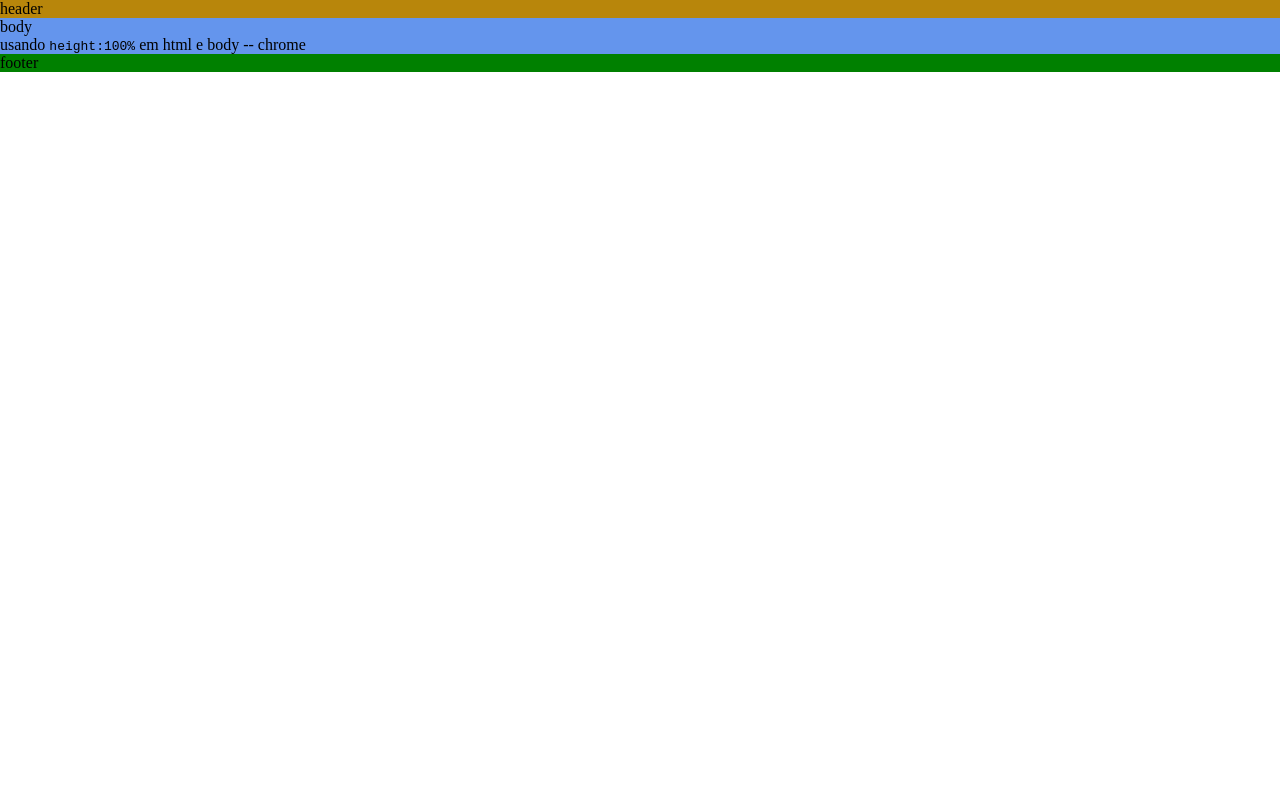
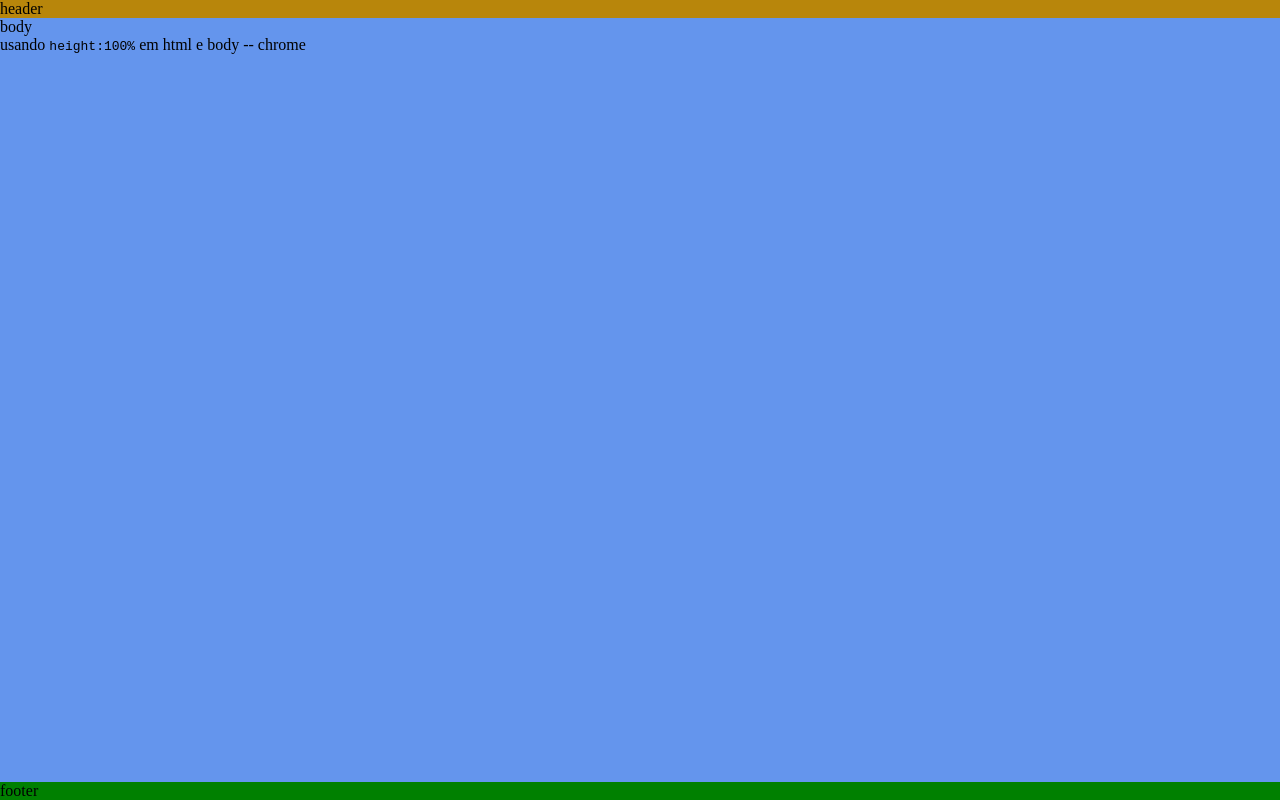
Before and after one commit to dziul/fix-for-100vh-in-mobile-webkit, a plain HTML site: page index.html in a window 1280 px wide. Drawn offline with Linux system fonts and the light colour scheme.

Commit message:
chore: altera min-height por height

```diff
--- a/index.html
+++ b/index.html
@@ -8,8 +8,8 @@
 
     *{margin:0;}
 
-    html{min-height: 100%;}
-    body{min-height: 100%;}
+    html{height: 100%;}
+    body{height: 100%;}
 
     .container{
       display:flex;
```
